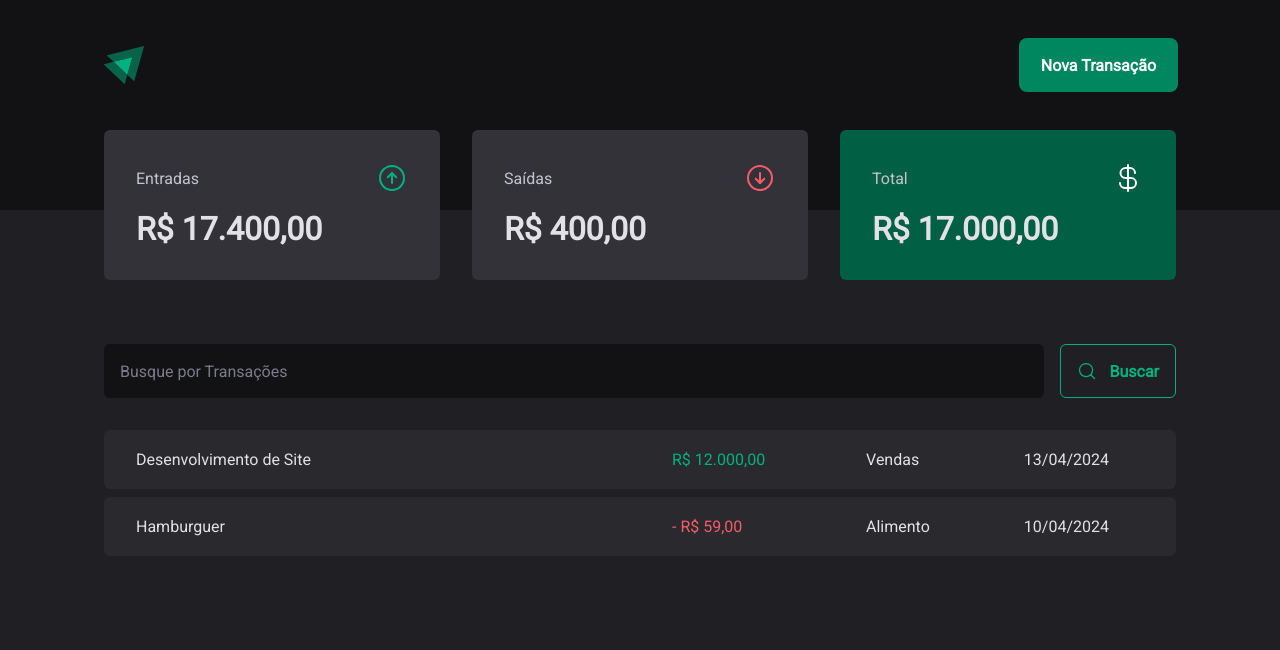
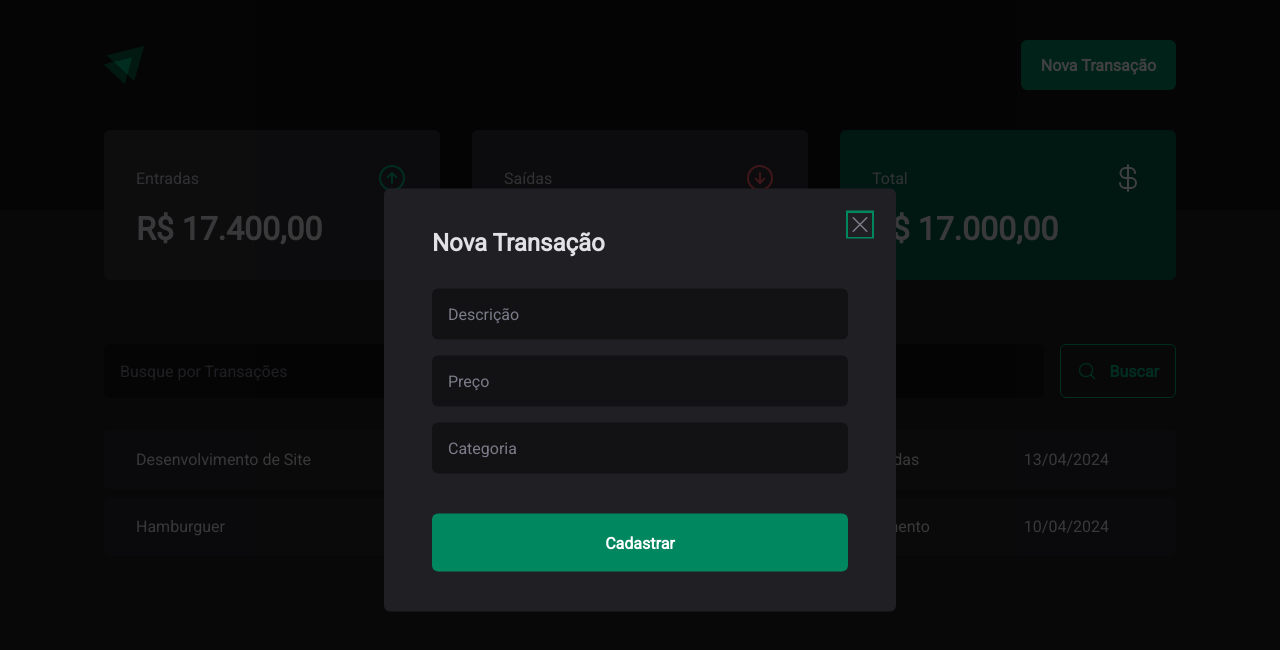
Before and after one commit to 0tavioPascoal/ControlMoney, a React (Vite) app in the folder ControlMoney/: page / in a window 1280 px wide. Both pictures are taken after a click on the button "Nova Transação". Shown: the top 650 px of the page. Built offline with nearby package versions, Linux system fonts and the light colour scheme.

Commit message:
'Feat: starting development of the New transaction modal'

```diff
--- a/ControlMoney/package.json
+++ b/ControlMoney/package.json
@@ -10,6 +10,7 @@
     "preview": "vite preview"
   },
   "dependencies": {
+    "@radix-ui/themes": "^3.1.3",
     "phosphor-react": "^1.4.1",
     "react": "^18.3.1",
     "react-dom": "^18.3.1"
--- a/ControlMoney/src/components/Header/index.tsx
+++ b/ControlMoney/src/components/Header/index.tsx
@@ -1,6 +1,8 @@
 import { HeaderContainer, HeaderContent,  NewTransactionButton } from "./styles";
 
 import LogoImg from '../../assets/logo.svg'
+import * as Dialog from "@radix-ui/react-dialog";
+import { NewTransactionModal } from "../NewTransactionModal";
 
 export function Header(){
   return(
@@ -8,7 +10,12 @@
       <HeaderContent>
         <img src={LogoImg} alt="" />
 
+       <Dialog.Root>
+        <Dialog.Trigger asChild>
         <NewTransactionButton>Nova Transação</NewTransactionButton>
+        </Dialog.Trigger>
+        <NewTransactionModal/>
+       </Dialog.Root>
       </HeaderContent>
     </HeaderContainer>
   )
--- /dev/null
+++ b/ControlMoney/src/components/NewTransactionModal/index.tsx
@@ -0,0 +1,31 @@
+import * as Dialog from "@radix-ui/react-dialog";
+
+import { CloseButton, Content, Overlay } from "./styles";
+import { X } from "phosphor-react";
+
+export function NewTransactionModal(){
+  return(
+    <Dialog.Portal>
+    <Overlay/>
+
+    <Content>
+      <Dialog.Title>Nova Transação</Dialog.Title>
+
+      <CloseButton>
+        <X size={24}/>
+      </CloseButton>
+
+      <form action="">
+        <input type="text" placeholder="Descrição" required/>
+        <input type="number" placeholder="Preço" required />
+        <input type="text" placeholder="Categoria" required/>
+
+        <button type="submit">
+          Cadastrar
+        </button>
+      </form>
+
+    </Content>
+  </Dialog.Portal>
+  )
+}
--- /dev/null
+++ b/ControlMoney/src/components/NewTransactionModal/styles.ts
@@ -0,0 +1,70 @@
+import styled from "styled-components";
+import * as Dialog from "@radix-ui/react-dialog";
+
+export const Overlay = styled(Dialog.Overlay)`
+  position: fixed;
+  width: 100vw;
+  height: 100vh;
+  inset: 0;
+  background-color: rgba(0, 0, 0, 0.75);
+`
+
+export const Content = styled(Dialog.Content)`
+  min-width: 32rem;
+  border-radius: 6px;
+  padding: 2.5rem 3rem;
+  background-color: ${props => props.theme['gray-800']};
+
+  position: fixed;
+  top: 50%;
+  left: 50%;
+  transform: translate(-50%, -50%);
+
+  form{
+    margin-top: 2rem;
+
+    display: flex;
+    flex-direction: column;
+    gap: 1rem;
+
+    input{
+      border-radius: 6px;
+      border: 0;
+      background-color: ${props => props.theme['gray-900']};
+      color: ${props => props.theme['gray-300']};
+      padding: 1rem;
+
+      &::placeholder{
+        color: ${props => props.theme['gray-500']};
+      }
+    }
+
+    button[type="submit"] {
+      height: 58px;
+      border: 0;
+      background-color: ${props => props.theme['green-500']};
+      color: ${props => props.theme.white};
+      font-weight: bold;
+      padding: 0 1.25rem;
+      border-radius: 6px;
+      margin-top: 1.5rem;
+      cursor: pointer;
+
+      &:hover{
+        background-color: ${props => props.theme['green-700']};
+        transition: background-color 0.2s;
+      }
+    }
+  }
+`
+
+export const CloseButton=styled(Dialog.Close)`
+  position: absolute;
+  background-color: transparent;
+  border: 0;
+  top: 1.5rem;
+  right: 1.5rem;
+  line-height: 0;
+  cursor: pointer;
+  color: ${props => props.theme['gray-500']};
+`
--- a/ControlMoney/src/pages/Transactions/index.tsx
+++ b/ControlMoney/src/pages/Transactions/index.tsx
@@ -1,7 +1,7 @@
 import { Header } from "../../components/Header";
 import { Summary } from "../../components/Summary";
 import { SearchForm } from "./components/SearchForm";
-import { PriceHighLight, TransactionsContainer, TransactionsTable } from "./styles";
+import { PriceHighlight, TransactionsContainer, TransactionsTable } from "./styles";
 
 export function Transactions() {
   return (
@@ -16,9 +16,9 @@
             <tr>
               <td width="50%">Desenvolvimento de Site</td>
               <td>
-                <PriceHighLight variant="income">
+                <PriceHighlight variant="income">
                 R$ 12.000,00
-                </PriceHighLight>
+                </PriceHighlight>
                </td>
               <td>Vendas</td>
               <td>13/04/2024</td>
@@ -26,9 +26,9 @@
             <tr>
               <td width="50%">Hamburguer</td>
               <td>
-                <PriceHighLight variant="outcome">
+                <PriceHighlight variant="outcome">
                   - R$ 59,00
-                </PriceHighLight>
+                </PriceHighlight>
               </td>
               <td>Alimento</td>
               <td>10/04/2024</td>
--- a/ControlMoney/src/pages/Transactions/styles.ts
+++ b/ControlMoney/src/pages/Transactions/styles.ts
@@ -1,12 +1,12 @@
-import styled from "styled-components";
-import { PriceHighLightProps } from "../../interfaces/PriceHighLighProps";
+import styled from 'styled-components'
+import { PriceHighLightProps } from '../../interfaces/PriceHighLighProps'
 
 export const TransactionsContainer = styled.main`
   width: 100%;
   max-width: 1120px;
   margin: 4rem auto 0;
   padding: 0 1.5rem;
-`;
+`
 
 export const TransactionsTable = styled.table`
   width: 100%;
@@ -14,21 +14,26 @@
   border-spacing: 0 0.5rem;
   margin-top: 1.5rem;
 
-td{
+  td {
     padding: 1.25rem 2rem;
-  background-color: ${props => props.theme['gray-700']};
+    background: ${(props) => props.theme['gray-700']};
 
-  &:first-child{
+    &:first-child {
       border-top-left-radius: 6px;
       border-bottom-left-radius: 6px;
     }
 
-  &:last-child{
+    &:last-child {
       border-top-right-radius: 6px;
       border-bottom-right-radius: 6px;
     }
-}`
+  }
+`
 
-export const PriceHighLight = styled.span<PriceHighLightProps>`
-  color: ${props => props.variant === 'income' ? props.theme["green-300"]: props.theme["red-300"]};
+
+export const PriceHighlight = styled.span<PriceHighLightProps>`
+  color: ${(props) =>
+    props.variant === 'income'
+      ? props.theme['green-300']
+      : props.theme['red-300']};
 `
--- /dev/null
+++ b/package.json
@@ -0,0 +1,5 @@
+{
+  "dependencies": {
+    "@radix-ui/themes": "^3.1.3"
+  }
+}
```
Also changed, not shown: 2 other files (tests, documents, lock files or other folders). Lines whose indentation alone changed are shown as unchanged.
